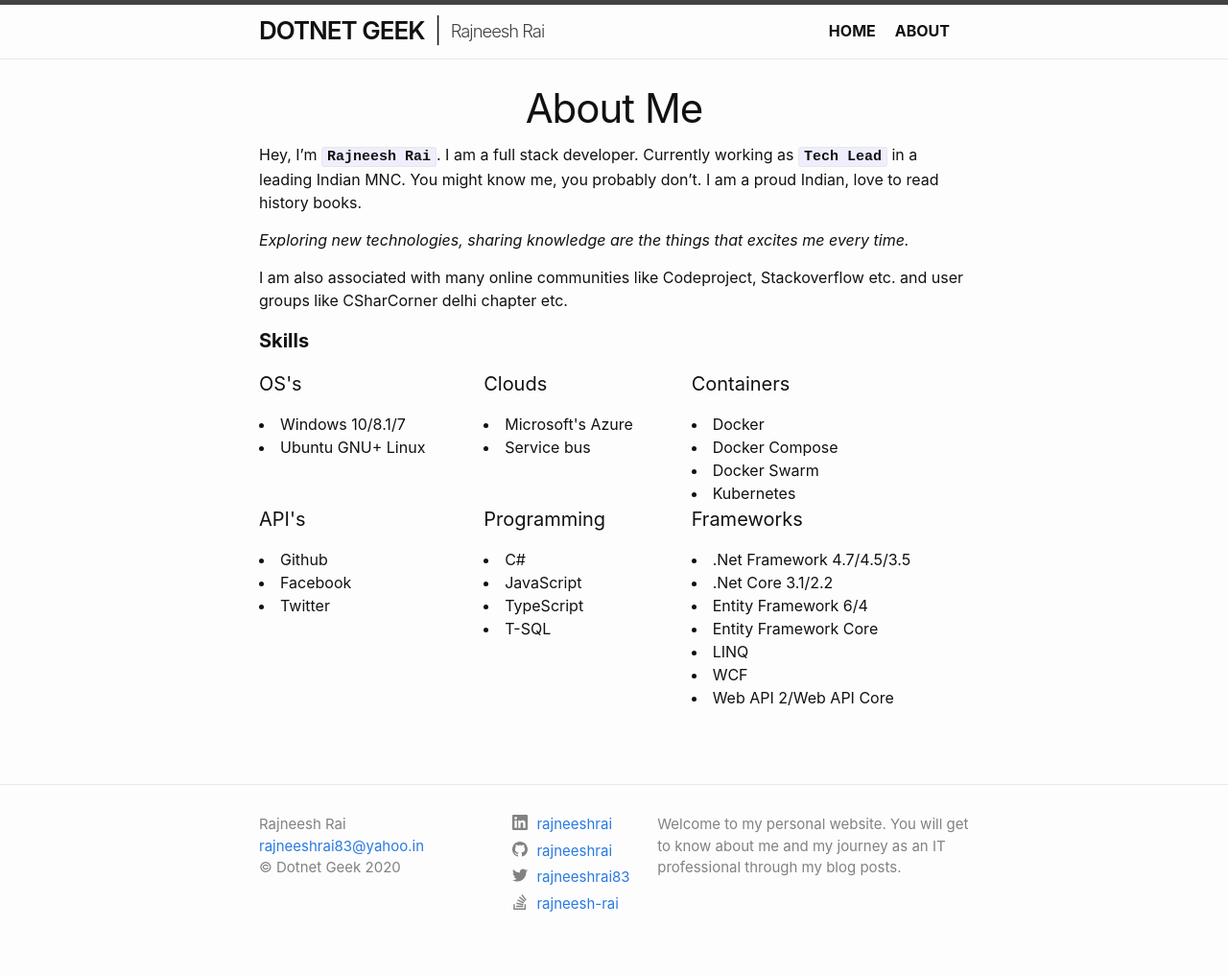
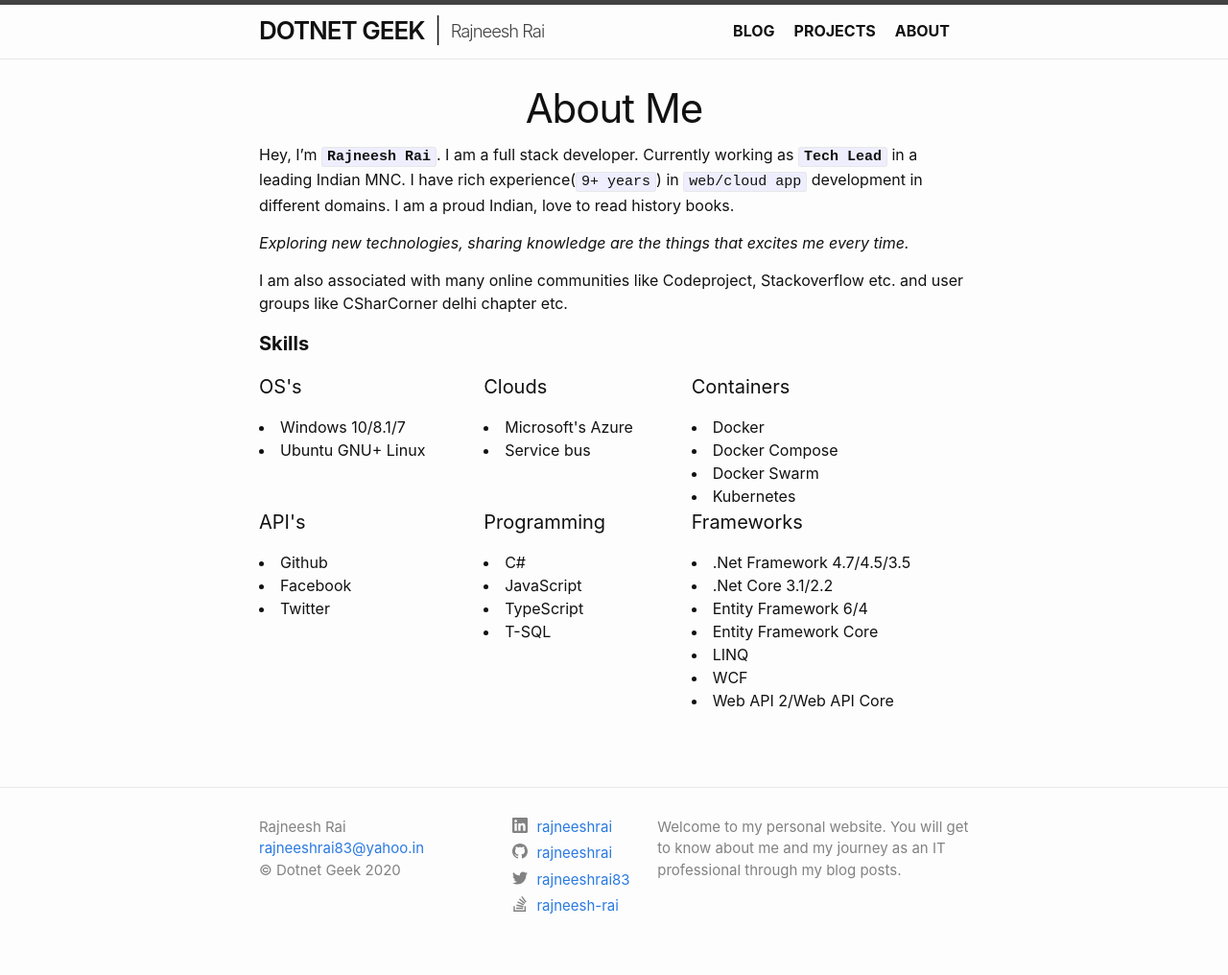
Before and after one commit to rajneeshrai/temp-site, a Jekyll site: the page built from about.markdown, in a window 1280 px wide. Shown: the whole page at 96% size. Built offline with Jekyll 4.4.1, drawn with Linux system fonts in a browser that asks for light colours.

Commit message:
Updated projects

```diff
--- a/_includes/header.html
+++ b/_includes/header.html
@@ -19,7 +19,7 @@
         </label>
 
         <div class="trigger">
-          <b><a class="page-link" href="{{ "/" | relative_url }}">{{ "Home" | escape }}</a></b>
+          <b><a class="page-link" href="{{ "/" | relative_url }}">{{ "Blog" | escape }}</a></b>
           {%- for path in page_paths -%}
             {%- assign my_page = site.pages | where: "path", path | first -%}
             {%- if my_page.title -%}
--- a/about.markdown
+++ b/about.markdown
@@ -4,13 +4,9 @@ title: About
 permalink: /about/
 headertitle: About Me
 ---
-<!-- <header class="post-header-center">
-    <h1 class="post-title"> About Me</h1>
-</header> -->
-
 <h1 class="post-title p-name" itemprop="name headline"><center>{{ page.headertitle }}</center></h1>
 
-Hey, I’m **`Rajneesh Rai`**. I am a full stack developer. Currently working as **`Tech Lead`** in a leading Indian MNC. You might know me, you probably don’t. I am a proud Indian, love to read history books.
+Hey, I’m **`Rajneesh Rai`**. I am a full stack developer. Currently working as **`Tech Lead`** in a leading Indian MNC. I have rich experience(`9+ years`) in `web/cloud app` development in different domains. I am a proud Indian, love to read history books.
 
 *Exploring new technologies, sharing knowledge are the things that excites me every time.*
 
--- a/archive.markdown
+++ /dev/null
@@ -1,5 +0,0 @@
-<!-- ---
-layout: page
-title: Archive
-permalink: /archive/
---- -->
--- /dev/null
+++ b/notes.txt
@@ -0,0 +1,2 @@
+For generating tables using following site
+https://www.tablesgenerator.com/markdown_tables
```
Also changed, not shown: Projects.markdown (added, +15 -0 lines).
